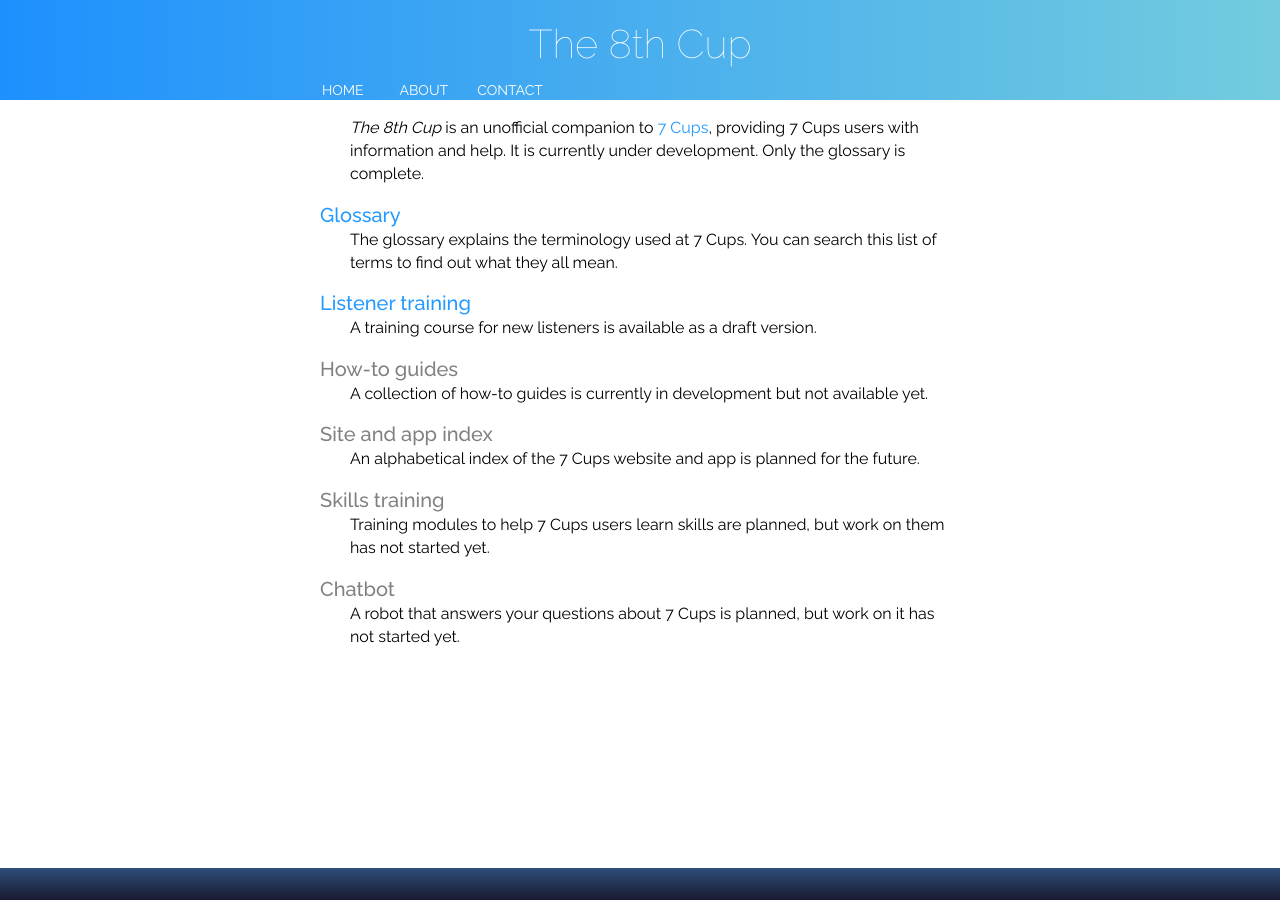
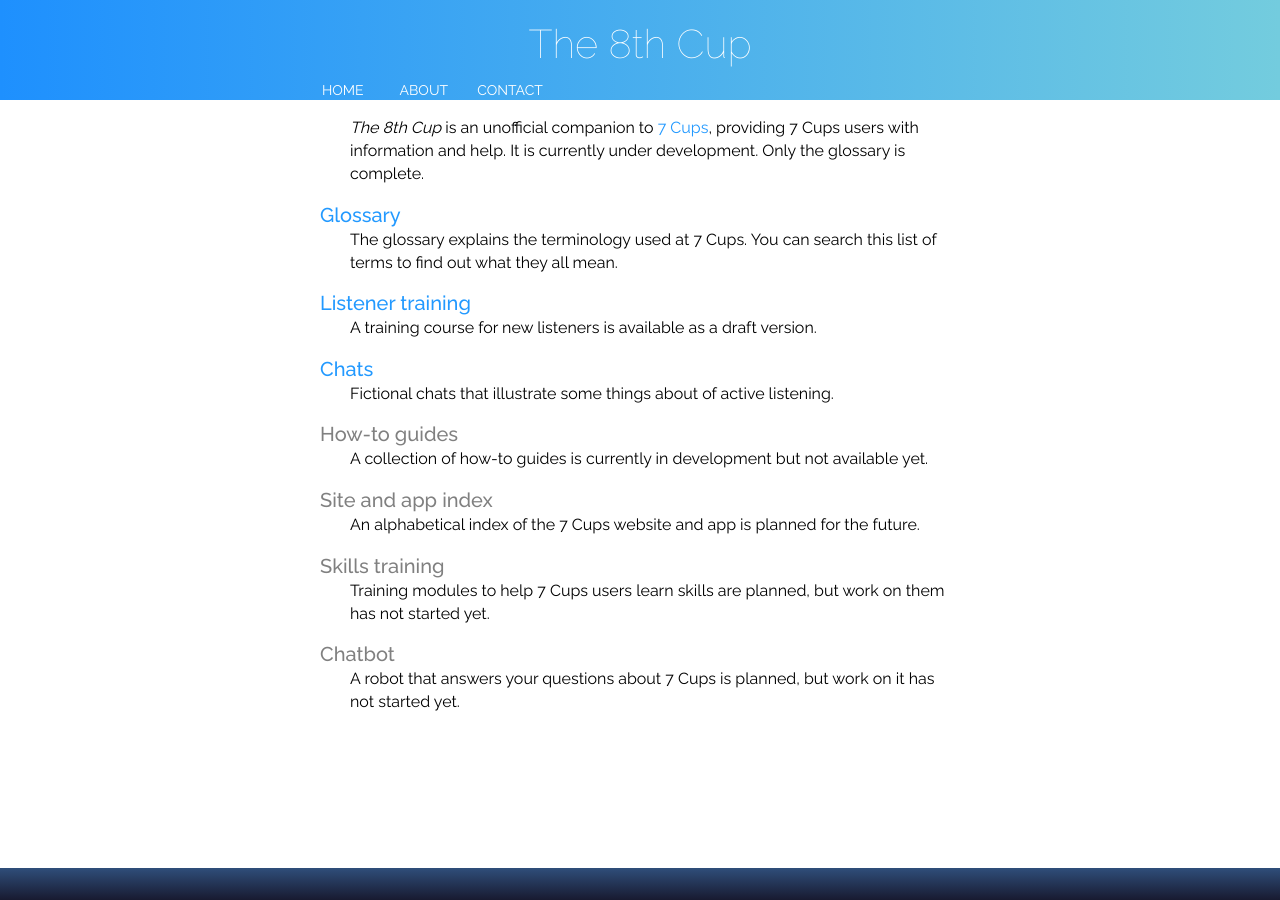
Before and after one commit to RarelyCharlie/rarelycharlie.github.io, a Jekyll site: the page built from index.md, in a window 1280 px wide and 900 px high. Built offline with Jekyll 4.4.1, drawn with Linux system fonts in a browser that asks for light colours.

Commit message:
add chats

```diff
--- a/index.md
+++ b/index.md
@@ -18,6 +18,9 @@ to find out what they all mean.
 ## [Listener training](/listen/ 'Go to the listener training')
 A training course for new listeners is available as a draft version.
 
+## [Chats](/chat/ 'Go to the index of chats')
+Fictional chats that illustrate some things about of active listening.
+
 ## How-to guides
 A collection of how-to guides is currently in development but not available yet.
 
```
